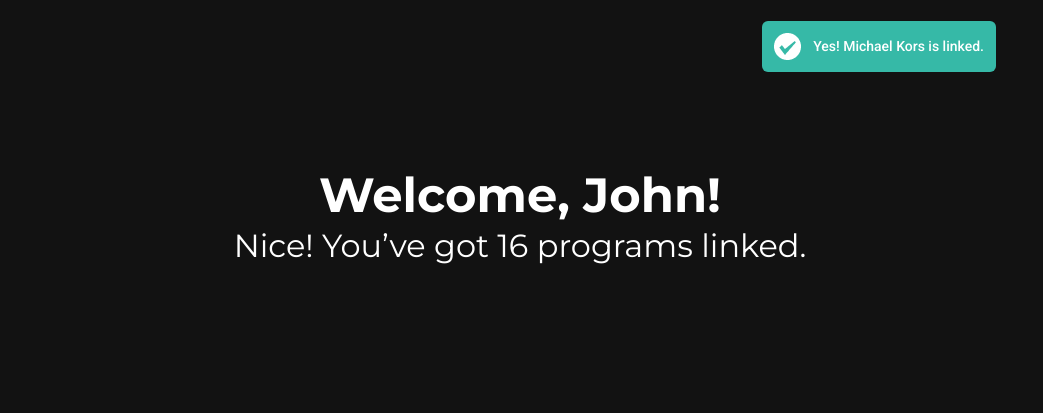
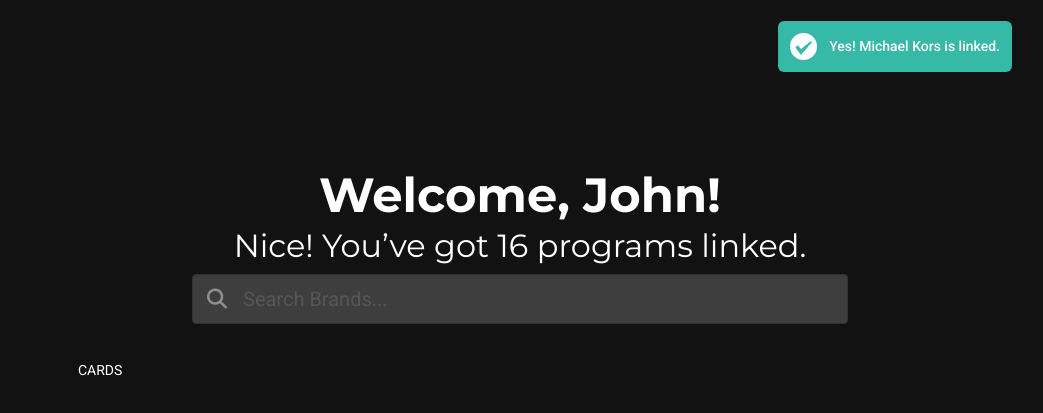
Before and after one commit to nurpais/soloyal-html, a website built with webpack: page dist/index.html in a window 1280 px wide. Shown: the part 79-492 px from the top of the page, without its empty margins (120-1163 px from the left). Built offline with nearby package versions, Linux system fonts and the light colour scheme.

Commit message:
Add search input

```diff
--- a/src/scss/abstracts/_variables.scss
+++ b/src/scss/abstracts/_variables.scss
@@ -14,6 +14,8 @@ $text-xs: 0.75rem;
 $family-primary: 'Roboto', sans-serif;
 $family-secondary: 'Montserrat', sans-serif;
 
+// TITLE, SUBTITLE
+// https://bulma.io/documentation/elements/title/#variables
 $title-color: $white;
 $title-family: $family-secondary;
 $title-weight: 700;
@@ -48,4 +50,21 @@ $notification-radius: 6px;
 $notification-padding-ltr: 0.75rem;
 
 // CONTAINER
-$container-padding-x: 16px;
+// https://bulma.io/documentation/layout/container/#variables
+$gap: 0;
+$container-max-width: 884px;
+
+// SECTION
+// https://bulma.io/documentation/layout/section/#variables
+$section-padding: 0 1rem;
+$section-padding-desktop: 0 0;
+
+// INPUT
+// https://bulma.io/documentation/form/input/#variables
+$input-color: #8f8f8f;
+$input-background-color: #3e3e3e;
+$input-border-color: #323232;
+$input-hover-border-color: #424242;
+$input-focus-border-color: #3e8ed0;
+$input-icon-color: #8f8f8f;
+$input-icon-active-color: #8f8f8f;
--- /dev/null
+++ b/src/scss/components/_search-input.scss
@@ -0,0 +1,12 @@
+.control .icon {
+  display: inline-flex;
+  align-items: center;
+  justify-content: center;
+}
+
+.search-form {
+  position: sticky;
+  top: 2rem;
+  max-width: 688px;
+  padding: 0 1rem;
+}
--- a/src/scss/index.scss
+++ b/src/scss/index.scss
@@ -14,6 +14,9 @@
 @import '../../node_modules/bulma/sass/components/navbar.sass';
 @import '../../node_modules/bulma/sass/elements/notification.sass';
 @import '../../node_modules/bulma/sass/elements/title.sass';
+@import '../../node_modules/bulma/sass/elements/container.sass';
+@import '../../node_modules/bulma/sass/layout/section.sass';
+@import '../../node_modules/bulma/sass/form/_all.sass';
 
 // TAILWIND UTILITIES
 @import 'tailwindcss/utilities';
@@ -24,3 +27,4 @@
 
 // COMPONENTS
 @import 'components/notification';
+@import 'components/search-input';
--- a/src/scss/layout/_container.scss
+++ b/src/scss/layout/_container.scss
@@ -1,15 +1,3 @@
-.container {
-  padding-left: $container-padding-x;
-  padding-right: $container-padding-x;
-  margin: 0 auto;
-  position: relative;
-  width: 100%;
-
-  @include tablet {
-    max-width: 884px + (2 * $container-padding-x);
-  }
-}
-
 .container.container-lg {
   max-width: $navbar-max-width !important;
 }
--- a/src/scss/layout/_navbar.scss
+++ b/src/scss/layout/_navbar.scss
@@ -1,7 +1,6 @@
 .navbar > .container {
   max-width: $navbar-max-width !important;
   align-items: center;
-  padding: 0;
 }
 
 .navbar-item {
```
Also changed, not shown: dist/css/styles.css, dist/index.html.
